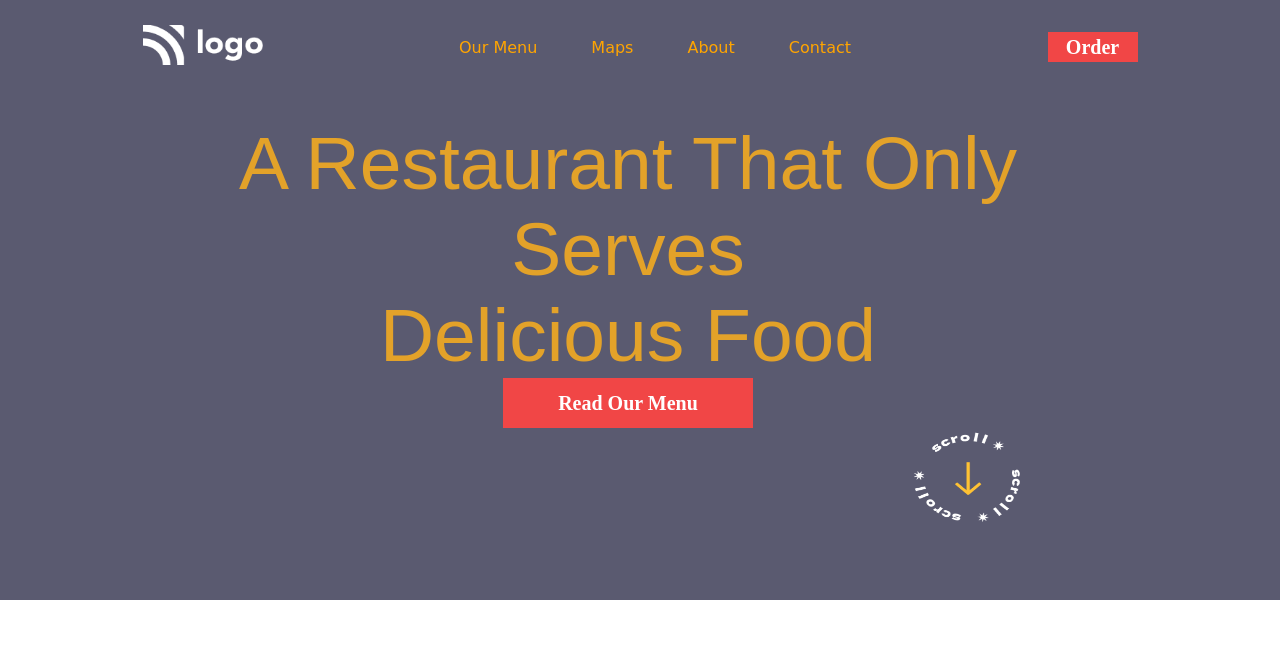
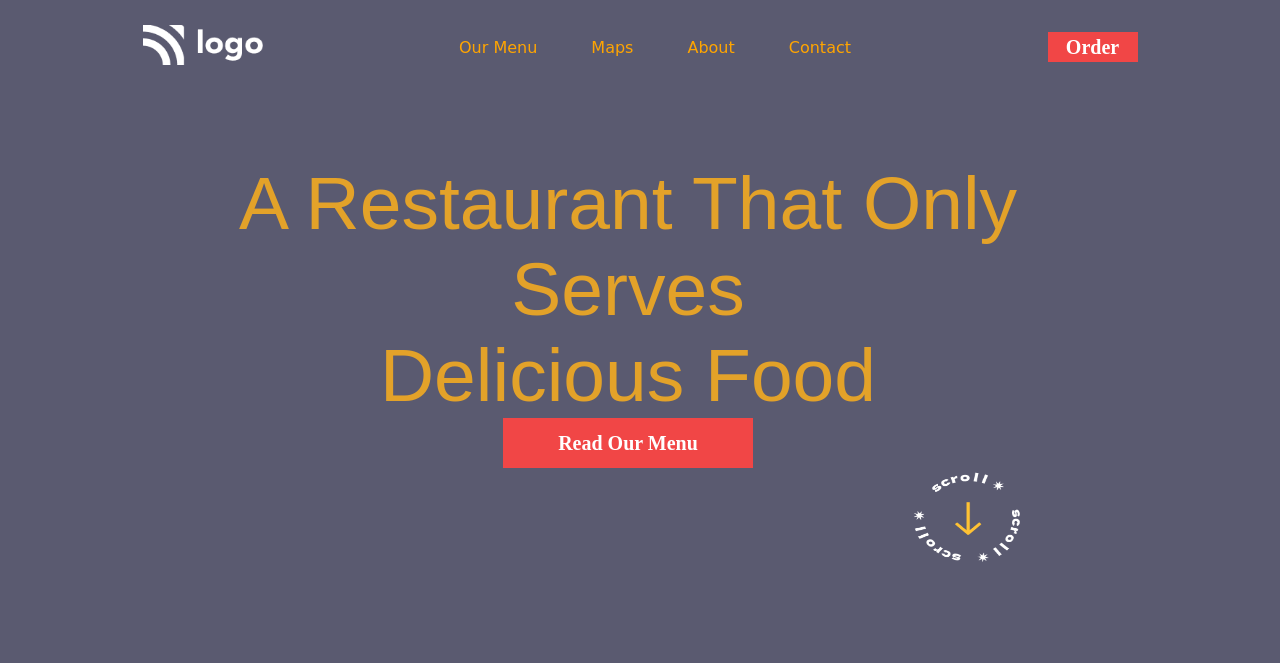
Before and after one commit to sakshi936/HTML-CSS-Project-2, a plain HTML site: page index.html in a window 1280 px wide. Drawn offline with Linux system fonts and the light colour scheme; a web font is replaced by a local one.

Commit message:
fix: file view

```diff
--- a/style.css
+++ b/style.css
@@ -6,6 +6,7 @@
 }
 
 body{
+  overflow: hidden;
   background-image: url("./assets/pexels-maxyne-barcel-10402282\ 1.png");
   background-size: cover;
   /* background-color: blue; */
@@ -19,7 +20,7 @@ body{
   top: 0;
   left: 0;
   width: 100%;
-  height: 600px;
+  height: 100%;
   background: rgba(11, 11, 43, 0.676);
   /* background: rgba(2, 2, 43, 0.6); */
   justify-content: center;
```
